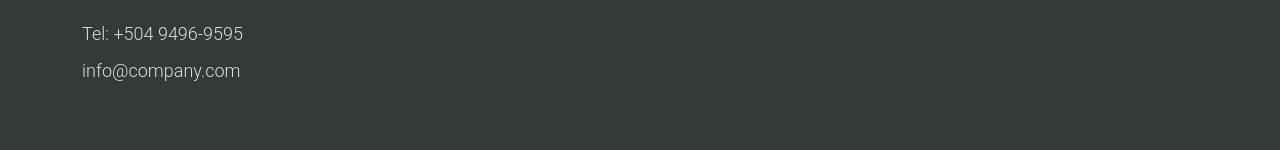
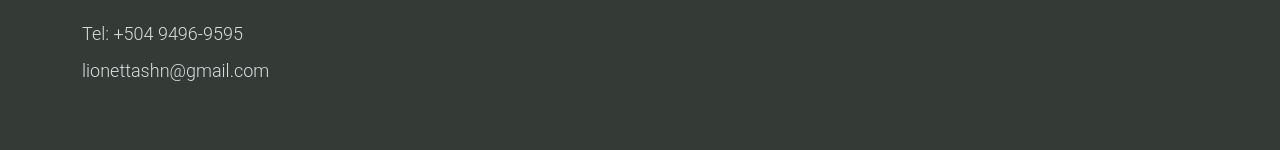
Before and after one commit to Allam9573/piedra-y-oro, a React (Vite) app: page / in a window 1280 px wide. Shown: the part 3141-3291 px from the top of the page. Built offline with nearby package versions, Linux system fonts and the light colour scheme; no server answers; a web font is replaced by a local one.

Commit message:
email lionettas

```diff
--- a/src/components/footer/Footer.jsx
+++ b/src/components/footer/Footer.jsx
@@ -23,7 +23,7 @@ export const Footer = () => {
                         </li>
                         <li>
                             <i class="fa fa-envelope fa-fw"></i>
-                            <a class="text-decoration-none" href="mailto:info@company.com">info@company.com</a>
+                            <a class="text-decoration-none" href="mailto:info@company.com">lionettashn@gmail.com</a>
                         </li>
                     </ul>
                 </div>
```
Also changed, not shown: src/pages/FAQ.jsx (+4 -5 lines).
